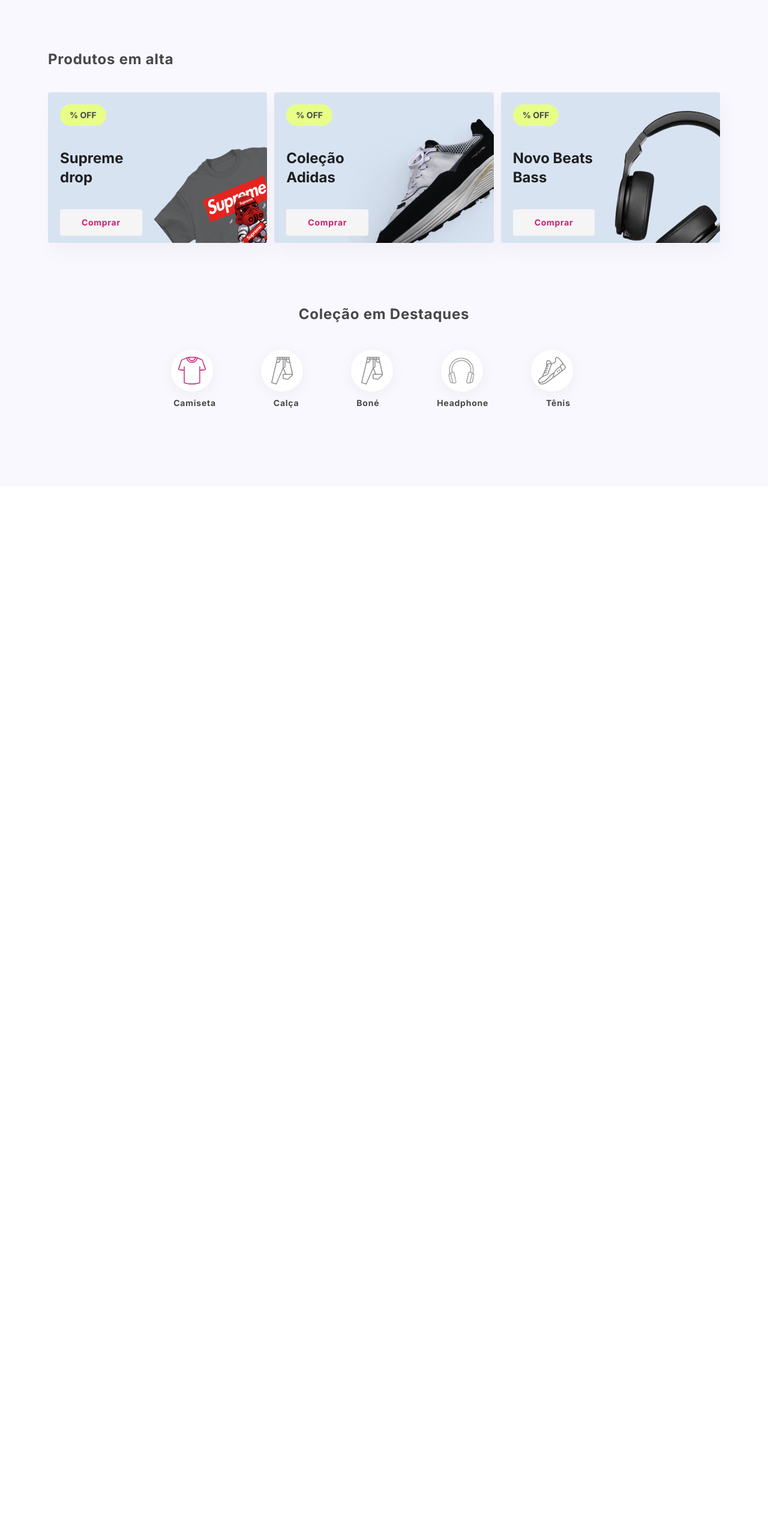
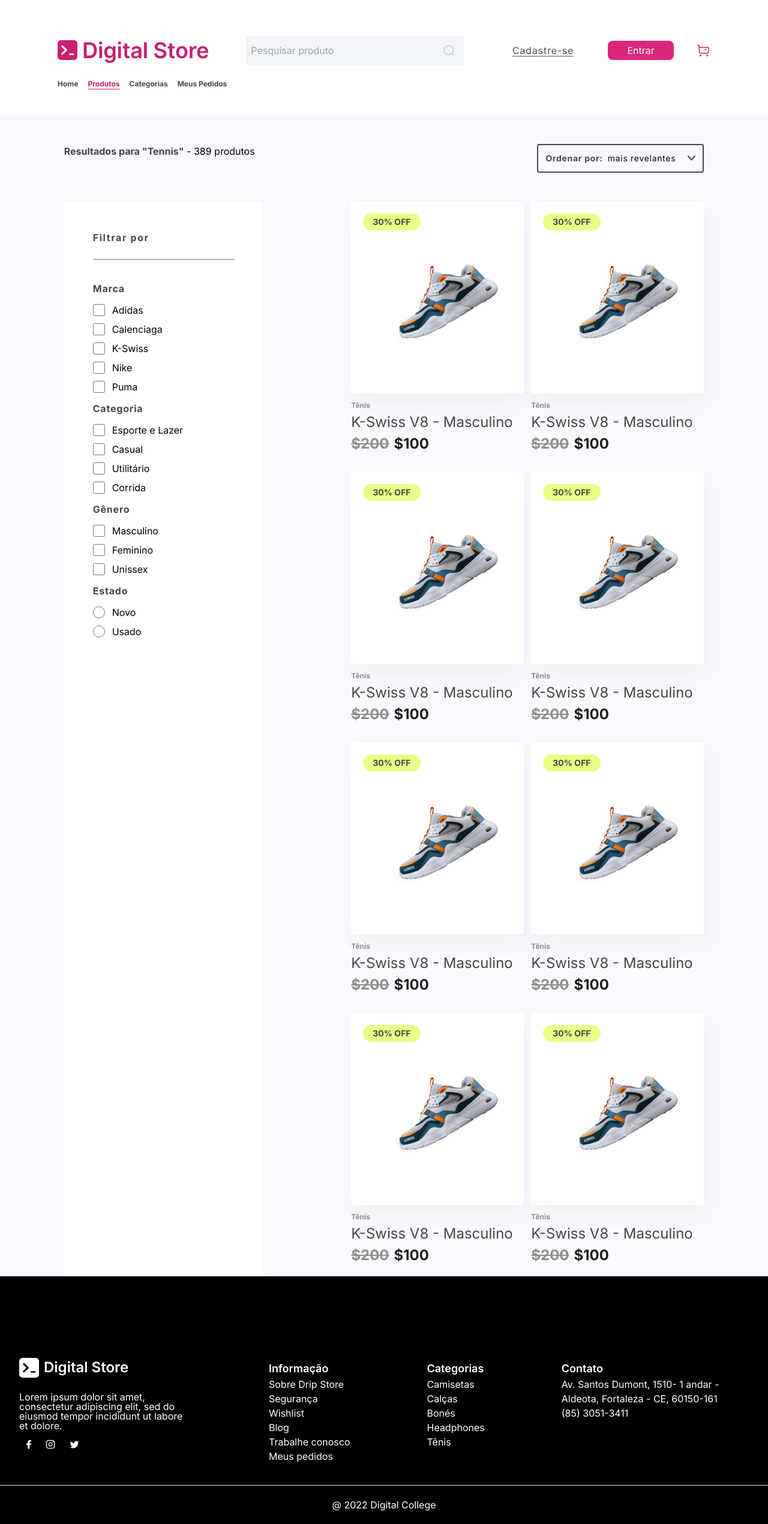
Before and after one commit to ajuteixeira/client-drip-store, a React (Vite) app in the folder client/: page /produtos in a window 1280 px wide. Shown: the whole page at 60% size. Before the commit the page ends 811 px from the top, so only its background shows below. Built offline with nearby package versions, Linux system fonts and the light colour scheme.

Commit message:
bug fix + resume page

```diff
--- a/client/src/pages/ProductDetail.jsx
+++ b/client/src/pages/ProductDetail.jsx
@@ -51,7 +51,7 @@
                        <p className='text-gray-600 tracking-wider'>Casual | {cardItem[0].category} | REF:{cardItem[0].id}</p>
                        <div className='flex gap-1'>
                             <div className='flex'>
-                                <img src={star} alt="estrela "/>
+                                <img src={star} alt="estrela "  width={10}/>
                                 <img src={star} alt="estrela" />
                                 <img src={star} alt="estrela" />
                                 <img src={star} alt="estrela" />
--- a/client/src/pages/UiView.jsx
+++ b/client/src/pages/UiView.jsx
@@ -5,13 +5,14 @@
 import Header from "../components/Header";
 import NavbarItem from '../components/NavbarItem';
 import ProductShow from '../components/ProductShow';
-import Resume from '../components/Resume';
-import CollectionCard from '../components/CollectionCard';
 
 export default function UiTest() {
   return (
     <main className="min-w-full">
-      <CollectionCards />
+      <Header/>
+      <NavbarItem/>
+      <ProductShow/>
+      <Footer/>
     </main>
   );
 }
```
